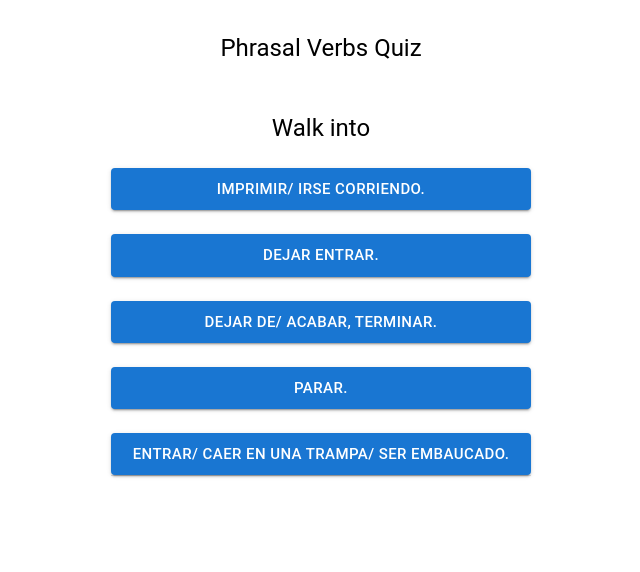
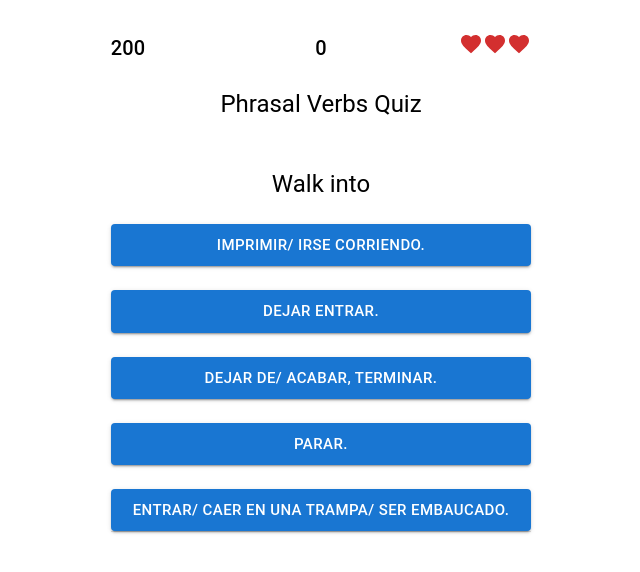
Before and after one commit to menusal/phrasal-game, a React (Vite) app in the folder game/: page / in a window 1280 px wide. Shown: the top 572 px of the page, without its empty margins (319-959 px from the left). Built offline with nearby package versions, Linux system fonts and the light colour scheme; what js-confetti would draw is missing.

Commit message:
feat(score) add score and timer

```diff
--- a/game/package.json
+++ b/game/package.json
@@ -11,7 +11,8 @@
   "dependencies": {
     "@emotion/react": "^11.10.5",
     "@emotion/styled": "^11.10.5",
-    "@mui/material": "^5.11.1",
+    "@mui/icons-material": "^5.11.0",
+    "@mui/material": "^5.11.2",
     "js-confetti": "^0.11.0",
     "react": "^18.2.0",
     "react-dom": "^18.2.0",
--- a/game/src/App.tsx
+++ b/game/src/App.tsx
@@ -12,7 +12,13 @@ import {
 } from "@mui/material";
 import { Quiz } from "./types";
 import useQuestion from "./hooks/useQuestion";
+import useTimer from "./hooks/useTimer";
+import useLifes from "./hooks/useLifes";
+import useScore from "./hooks/useScore";
+import FavoriteIcon from "@mui/icons-material/Favorite";
+import AccessTimeIcon from "@mui/icons-material/AccessTime";
 import JSConfetti from "js-confetti";
+import { MAX_SCORE } from "./config";
 
 const jsConfetti = new JSConfetti();
 
@@ -23,6 +29,19 @@ function App() {
 
   const { getQuiz } = useQuestion();
 
+  const { time, isRunning, start, stop, reset, formatTime } = useTimer();
+
+  const { lifes, removeLife, resetLifes } = useLifes();
+
+  const { score, addPoint, resetScore } = useScore();
+
+  const resetGame = () => {
+    resetLifes();
+    resetScore();
+    reset();
+    stop();
+  };
+
   const fetchQuiz = async () => {
     const quiz = await getQuiz();
     console.log(quiz);
@@ -32,12 +51,25 @@ function App() {
   useEffect(() => {
     fetchQuiz();
     setAnimate(true);
+    start();
   }, []);
+
+  useEffect(() => {
+    if (lifes === 0) {
+      resetGame();
+      fetchQuiz();
+    }
+  }, [lifes]);
 
   const handleResponse = (response: string) => {
     setResponse(response);
+    stop();
+    reset();
     if (response === quiz?.question.description) {
       jsConfetti.addConfetti();
+      addPoint(time);
+    } else {
+      removeLife();
     }
   };
 
@@ -47,20 +79,33 @@ function App() {
     setTimeout(() => {
       fetchQuiz();
       setAnimate(true);
+      start();
     }, 1500);
   };
 
   return (
     <Container maxWidth="sm">
+      <Grid container spacing={1}>
+        <Timer time={time} isRunning={isRunning} />
+        <Score score={score} />
+        <Lifes lifes={lifes} />
+      </Grid>
       <Grid container spacing={2}>
         <Grid item xs={12}>
           <Grow in={true}>
-            <Box marginBottom={6}>
+            <Box marginBottom={6} marginTop={3}>
               <Typography variant="h5" color="initial">
                 Phrasal Verbs Quiz
               </Typography>
             </Box>
           </Grow>
+          {/* <Grow in={true}>
+            <Box marginBottom={3}>
+              <Typography variant="h6" color="initial">
+                {formatTime(time)}
+              </Typography>
+            </Box>
+          </Grow> */}
           {quiz && (
             <>
               <Zoom in={animate}>
@@ -125,3 +170,40 @@ function App() {
 }
 
 export default App;
+
+function Lifes({ lifes }: { lifes: number }) {
+  return (
+    <Grid item xs={4}>
+       <Box display="flex" justifyContent="flex-end">
+      {Array.from({ length: lifes }, (_, index) => (
+        <FavoriteIcon color="error" key={index} />
+      ))}
+      </Box>
+    </Grid>
+  );
+}
+
+function Score({ score }: { score: number }) {
+  return (
+    <Grid item xs={4}>
+      <Typography variant="h6" color="initial">
+        {score}
+      </Typography>
+    </Grid>
+  );
+}
+
+function Timer({ time, isRunning }: { time: number, isRunning: boolean }) {
+
+  const points = Math.floor(MAX_SCORE / time);
+
+  return (
+    <Grid item xs={4}>
+      <Box display="flex" justifyContent="flex-start">
+      <Typography variant="h6" color="initial">
+        {isFinite(points) ? points : 0}
+      </Typography>
+      </Box>
+    </Grid>
+  );
+}
--- /dev/null
+++ b/game/src/config.ts
@@ -0,0 +1 @@
+export const MAX_SCORE = 1000
--- /dev/null
+++ b/game/src/hooks/useLifes.ts
@@ -0,0 +1,15 @@
+import React from 'react'
+
+export default function useLifes() {
+    const [lifes, setLifes] = React.useState(3)
+
+    const removeLife = () => {
+        setLifes(lifes - 1)
+    }
+
+    const resetLifes = () => {
+        setLifes(3)
+    }
+
+    return { lifes, removeLife, resetLifes }
+}
--- /dev/null
+++ b/game/src/hooks/useScore.ts
@@ -0,0 +1,17 @@
+import React from 'react'
+import { MAX_SCORE } from '../config'
+
+
+export default function useScore() {
+    const [score, setScore] = React.useState(0)
+
+    const addPoint = (time: number) => {
+        setScore(Math.floor(MAX_SCORE / time) + score)
+    }
+
+    const resetScore = () => {
+        setScore(0)
+    }
+
+    return { score, addPoint, resetScore }
+}
--- /dev/null
+++ b/game/src/hooks/useTimer.ts
@@ -0,0 +1,44 @@
+import React from 'react'
+
+export default function useTimer() {
+    const [time, setTime] = React.useState(0)
+    const [isRunning, setIsRunning] = React.useState(false)
+
+    React.useEffect(() => {
+        let interval: any
+
+        if (isRunning) {
+            interval = setInterval(() => {
+                setTime((time) => time + 1)
+            }, 1000)
+        } else if (!isRunning && time !== 0) {
+            clearInterval(interval)
+        }
+
+        return () => clearInterval(interval)
+    }, [isRunning, time])
+
+    const start = () => {
+        setIsRunning(true)
+    }
+
+    const stop = () => {
+        setIsRunning(false)
+    }
+
+    const reset = () => {
+        setTime(0)
+        setIsRunning(false)
+    }
+
+    const formatTime = (time: number) => {
+        const getSeconds = `0${(time % 60)}`.slice(-2)
+        const minutes = `${Math.floor(time / 60)}`
+        const getMinutes = `0${minutes % 60}`.slice(-2)
+        const getHours = `0${Math.floor(time / 3600)}`.slice(-2)
+
+        return `${getHours} : ${getMinutes} : ${getSeconds}`
+    }
+
+    return { time, isRunning, start, stop, reset, formatTime }
+}
```
Also changed, not shown: 1 other file (tests, documents, lock files or other folders).
